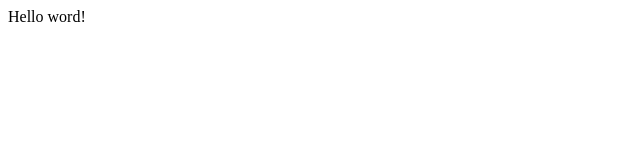
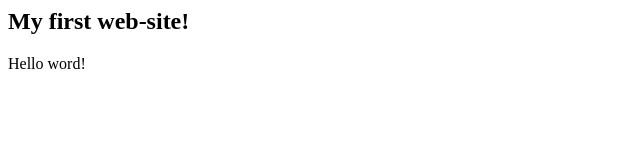
Before and after one commit to ashigor/htmlcss, a plain HTML site: page index.html in a window 1280 px wide. Shown: the whole page, without its empty margins (0-640 px from the left). Drawn offline with Linux system fonts and the light colour scheme.

Commit message:
Update index.html

```diff
--- a/index.html
+++ b/index.html
@@ -4,6 +4,7 @@
 <title>Title</title>
 </head>
 <body>
-<p>Hello word!</p>
+	<h2>My first web-site!</h2>
+	<p>Hello word!</p>
 </body>
 </html>
```
